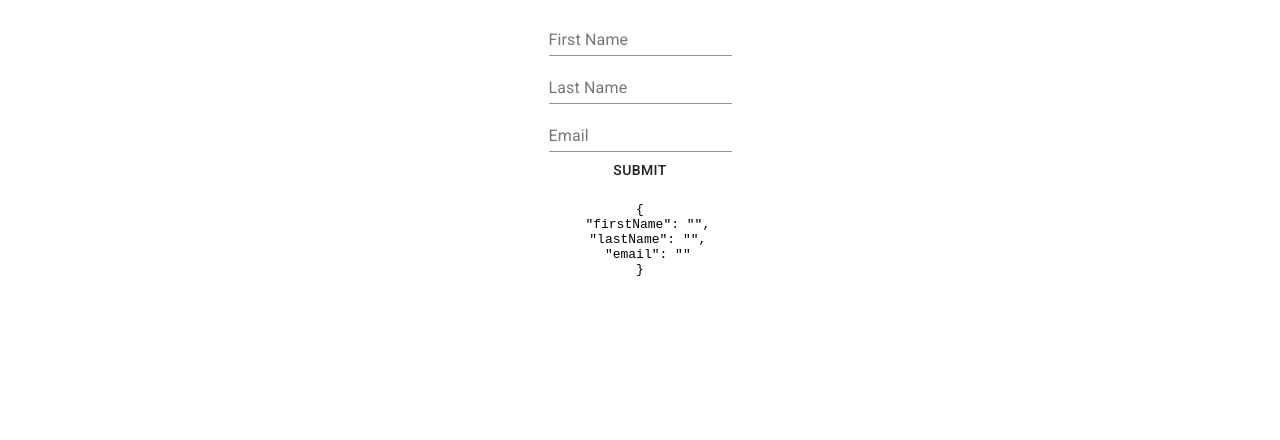
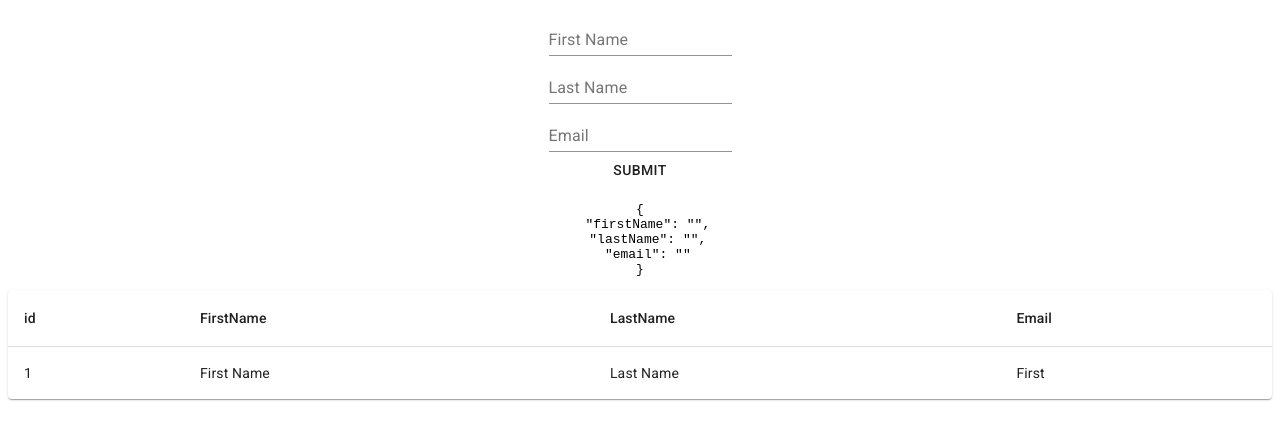
Before and after one commit to dqnk/banker, a React (Create React App) app in the folder client/: page / in a window 1280 px wide. Shown: the top 440 px of the page. Built offline with nearby package versions, Linux system fonts and the light colour scheme.

Commit message:
adding the table

```diff
--- a/client/package.json
+++ b/client/package.json
@@ -3,17 +3,22 @@
   "version": "0.1.0",
   "private": true,
   "dependencies": {
+    "@emotion/react": "^11.10.4",
+    "@emotion/styled": "^11.10.4",
     "@material-ui/core": "^4.12.4",
     "@material-ui/icons": "^4.11.3",
+    "@mui/material": "^5.10.4",
     "@testing-library/jest-dom": "^5.14.1",
     "@testing-library/react": "^13.0.0",
     "@testing-library/user-event": "^13.2.1",
+    "@types/shortid": "^0.0.29",
     "axios": "^0.27.2",
     "formik": "^2.2.9",
     "react": "^18.2.0",
     "react-bootstrap": "^2.5.0",
     "react-dom": "^18.2.0",
     "react-scripts": "5.0.1",
+    "shortid": "^2.2.16",
     "web-vitals": "^2.1.0"
   },
   "scripts": {
--- a/client/src/App.tsx
+++ b/client/src/App.tsx
@@ -1,14 +1,32 @@
-import React from "react";
+import React, { useState } from "react";
 import { MyForm } from "./MyForm";
+import BasicTable from "./BasicTable";
+import { generate } from "shortid";
 
 const App = () => {
+  const [rows, setRows] = useState([
+    {
+      id: "1",
+      firstName: "First Name",
+      lastName: "Last Name",
+      email: "First",
+    },
+  ]);
+
   return (
     <div style={{ textAlign: "center" }}>
       <MyForm
-        onSubmit={({ email, firstName, lastName }) => {
-          console.log(email, firstName, lastName);
+        onSubmit={(data) => {
+          setRows((currentRows) => [
+            {
+              id: generate(),
+              ...data,
+            },
+            ...currentRows,
+          ]);
         }}
       />
+      <BasicTable rows={rows} />
     </div>
   );
 };
--- /dev/null
+++ b/client/src/BasicTable.tsx
@@ -0,0 +1,52 @@
+import * as React from "react";
+import Table from "@mui/material/Table";
+import TableBody from "@mui/material/TableBody";
+import TableCell from "@mui/material/TableCell";
+import TableContainer from "@mui/material/TableContainer";
+import TableHead from "@mui/material/TableHead";
+import TableRow from "@mui/material/TableRow";
+import Paper from "@mui/material/Paper";
+import { withStyles } from "@material-ui/core";
+
+interface Props {
+  rows: Array<{
+    id: string;
+    firstName: string;
+    lastName: string;
+    email: string;
+  }>;
+}
+
+function BasicTable({ rows }: Props) {
+  return (
+    <TableContainer component={Paper}>
+      <Table sx={{ minWidth: 650 }} aria-label="simple table">
+        <TableHead>
+          <TableRow>
+            <TableCell>id</TableCell>
+            <TableCell>FirstName</TableCell>
+            <TableCell>LastName</TableCell>
+            <TableCell>Email</TableCell>
+          </TableRow>
+        </TableHead>
+        <TableBody>
+          {rows.map((row) => (
+            <TableRow
+              key={row.id}
+              sx={{ "&:last-child td, &:last-child th": { border: 0 } }}
+            >
+              <TableCell>{row.id}</TableCell>
+              <TableCell>{row.firstName}</TableCell>
+              <TableCell component="th" scope="row">
+                {row.lastName}
+              </TableCell>
+              <TableCell>{row.email}</TableCell>
+            </TableRow>
+          ))}
+        </TableBody>
+      </Table>
+    </TableContainer>
+  );
+}
+
+export default BasicTable;
--- a/client/src/MyForm.tsx
+++ b/client/src/MyForm.tsx
@@ -17,8 +17,9 @@ export const MyForm: React.FC<Props> = ({ onSubmit }) => {
   return (
     <Formik
       initialValues={{ firstName: "", lastName: "", email: "" }}
-      onSubmit={(values) => {
+      onSubmit={(values, { resetForm }) => {
         onSubmit(values);
+        resetForm();
       }}
     >
       {({ values }) => (
```
Also changed, not shown: package.json (added, +9 -0 lines), 2 other files (tests, documents, lock files or other folders).
